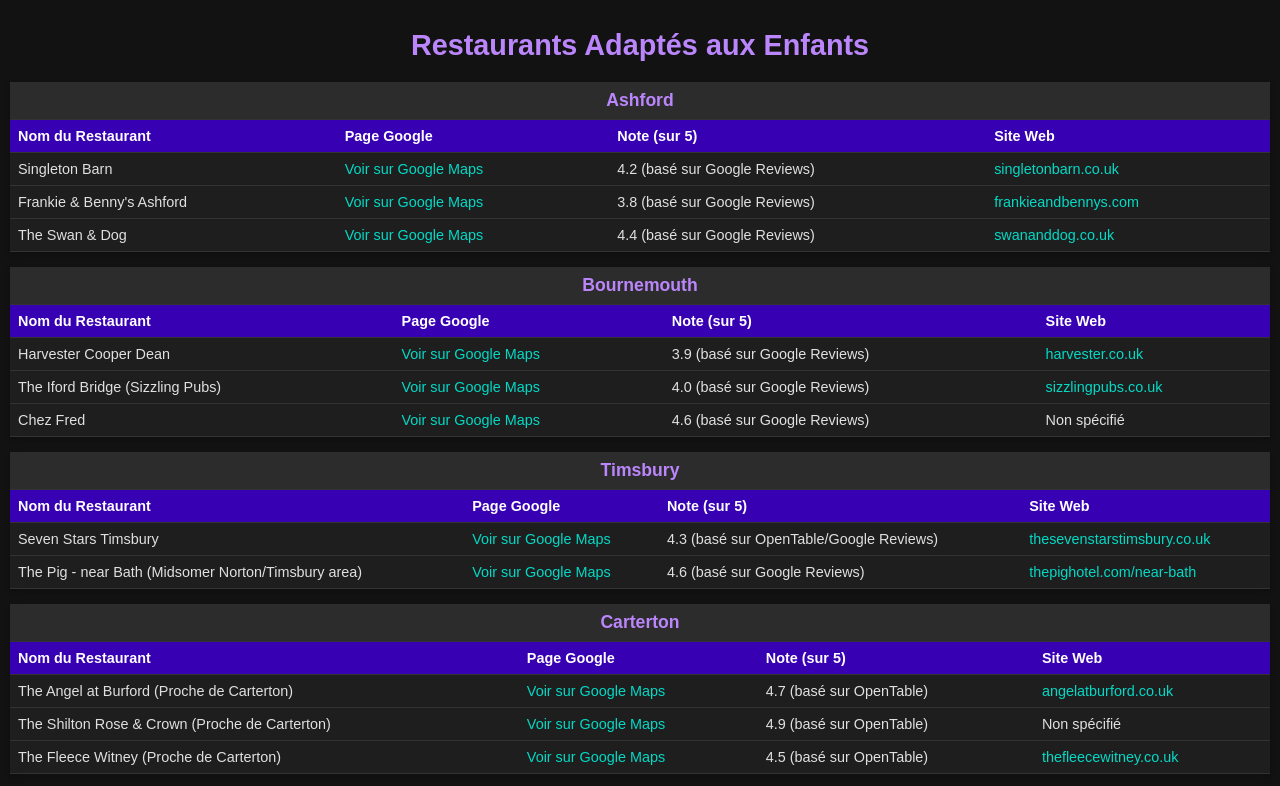
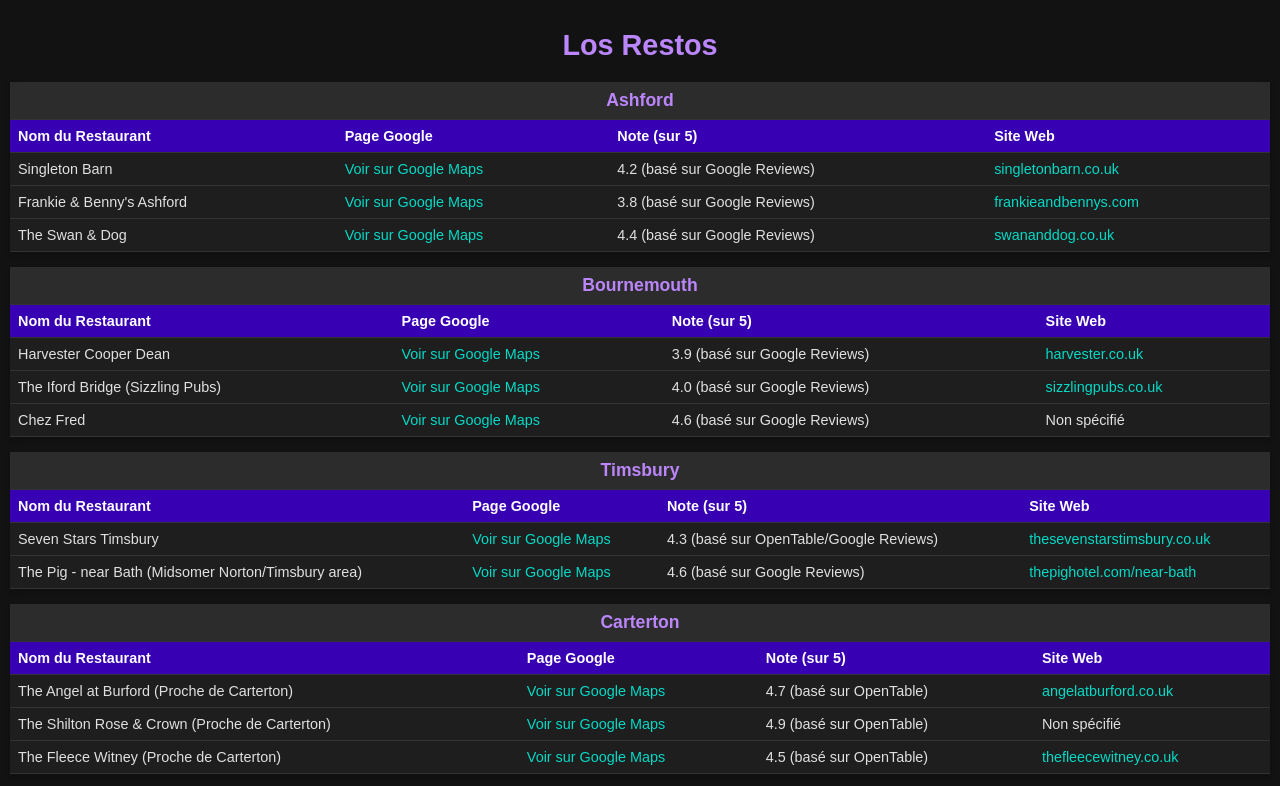
Before and after one commit to dahfazz/sandbox, a website: page docs/index.html in a window 1280 px wide. Shown: the top 786 px of the page. Drawn offline with Linux system fonts and the light colour scheme.

Commit message:
Update index.html

```diff
--- a/docs/index.html
+++ b/docs/index.html
@@ -3,7 +3,7 @@
 <head>
     <meta charset="UTF-8">
     <meta name="viewport" content="width=device-width, initial-scale=1.0">
-    <title>Restaurants Adaptés aux Enfants</title>
+    <title>Los Restos</title>
     <style>
         body {
             font-family: Arial, sans-serif;
@@ -101,7 +101,7 @@
 </head>
 <body>
 
-    <h1>Restaurants Adaptés aux Enfants</h1>
+    <h1>Los Restos</h1>
 
     <table>
         <thead>
```
